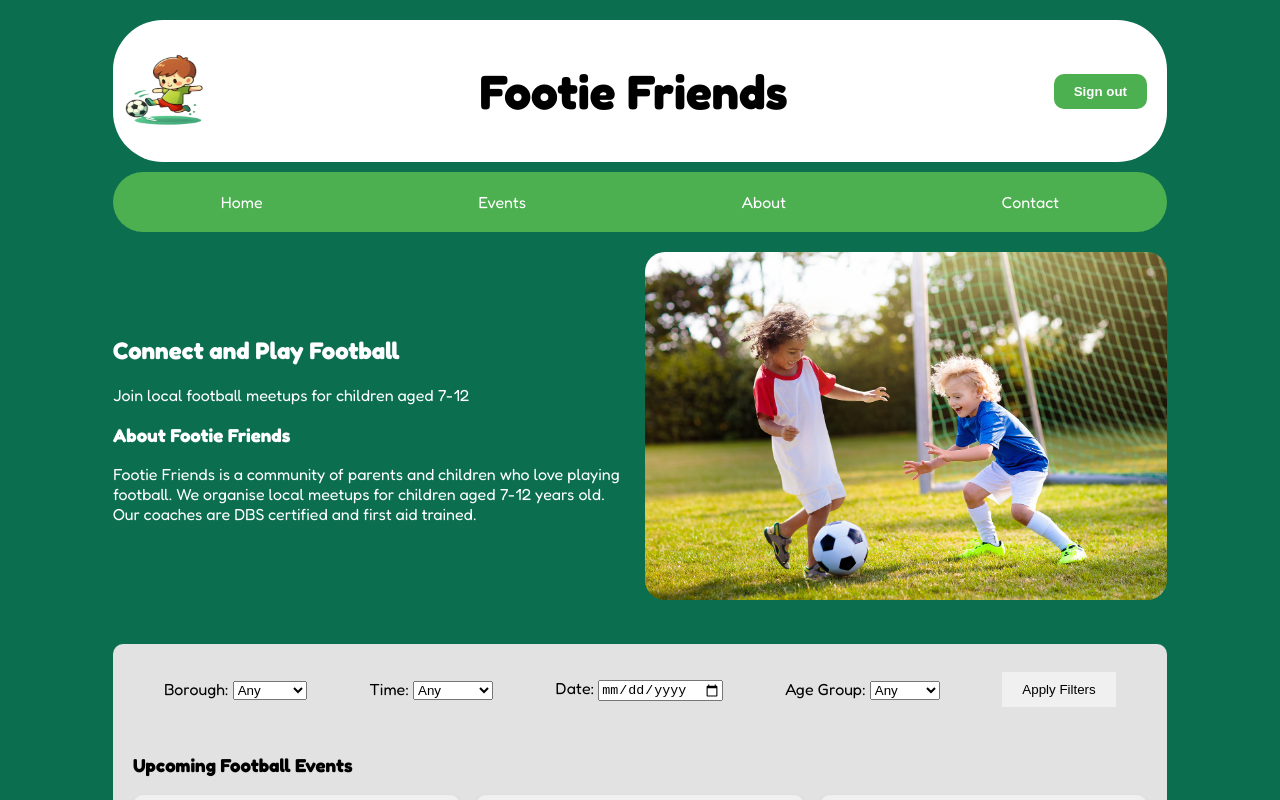
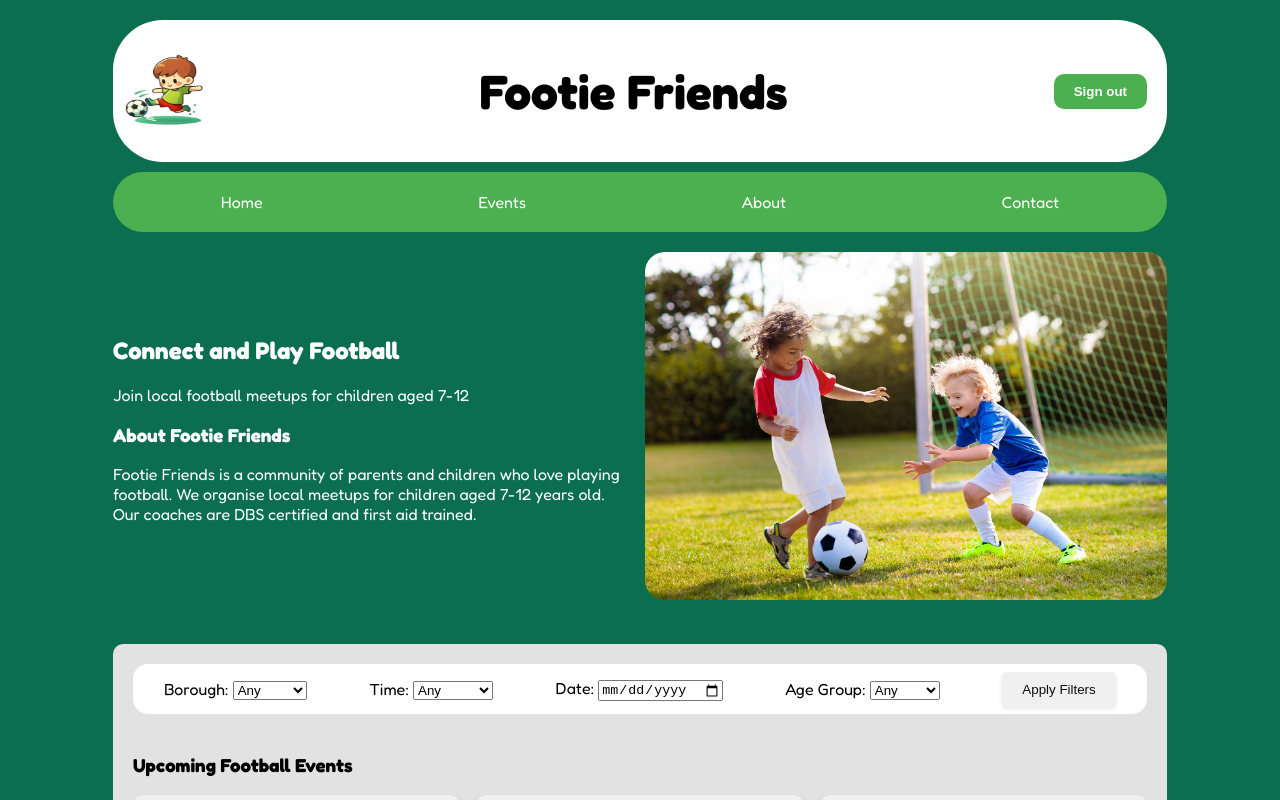
Before and after one commit to SchoolOfCode/final-project-final-destination, a Next.js app: page / in a window 1280 px wide. Shown: the top 800 px of the page. Built offline with nearby package versions, Linux system fonts and the light colour scheme.

Commit message:
merging test

```diff
--- a/app/src/components/Main/Filter/Filter.jsx
+++ b/app/src/components/Main/Filter/Filter.jsx
@@ -54,7 +54,7 @@ export default function Filter({ onFilterChange }) {
 				</select>
 			</div>
 
-			<button onClick={handleFilterChange}>Apply Filters</button>
+			<button className={styles.filterBtn} type="button" onClick={handleFilterChange}>Apply Filters</button>
 		</div>
 	);
 }
--- a/app/src/components/Main/Filter/Filter.module.css
+++ b/app/src/components/Main/Filter/Filter.module.css
@@ -4,4 +4,14 @@
 	width: 100%;
 	align-items: center;
 	justify-content: space-around;
+	background-color: white;
+	border-radius: 15px;
 }
+
+.filterBtn {
+	background-color: rgb(128, 0, 98);
+	border-radius: 5px;
+	color: rgb(15, 14, 14);
+	box-shadow: 0 2px 4px rgba(0, 0, 0, 0.1);
+
+}
```
